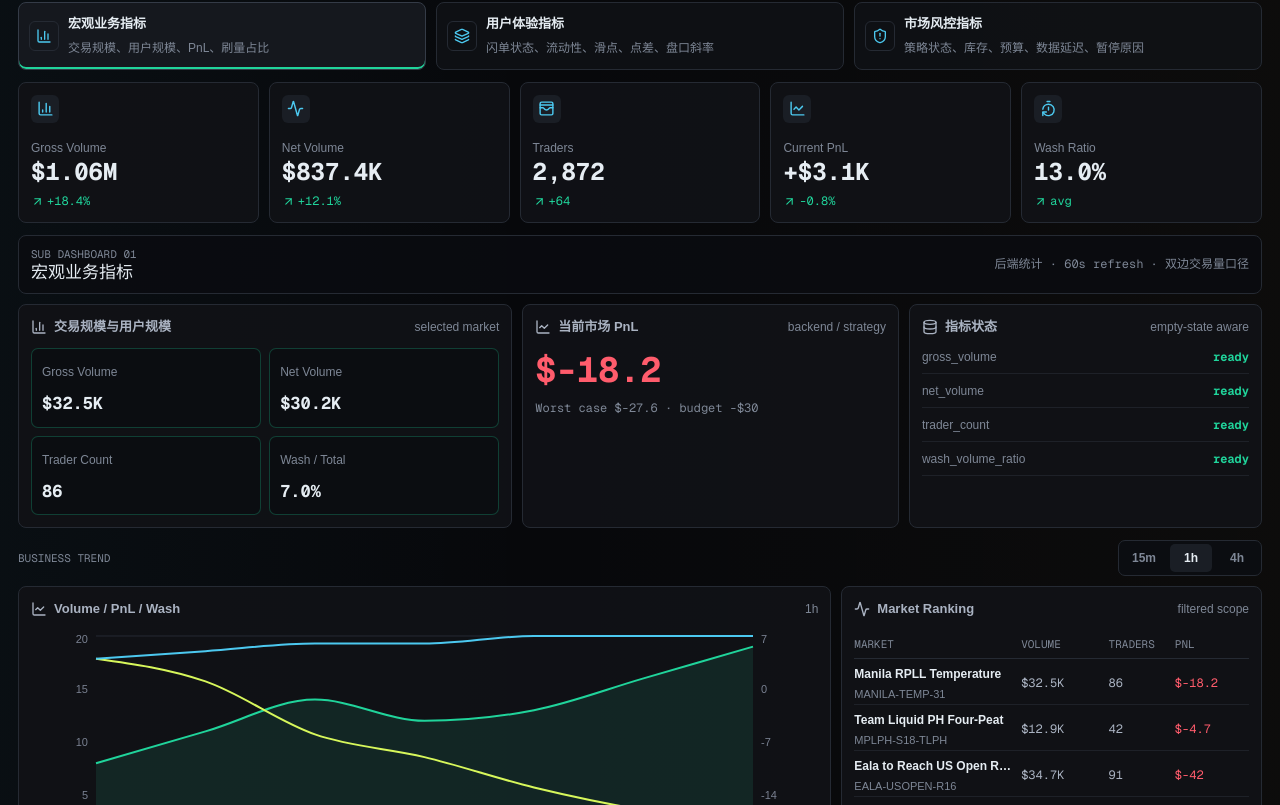
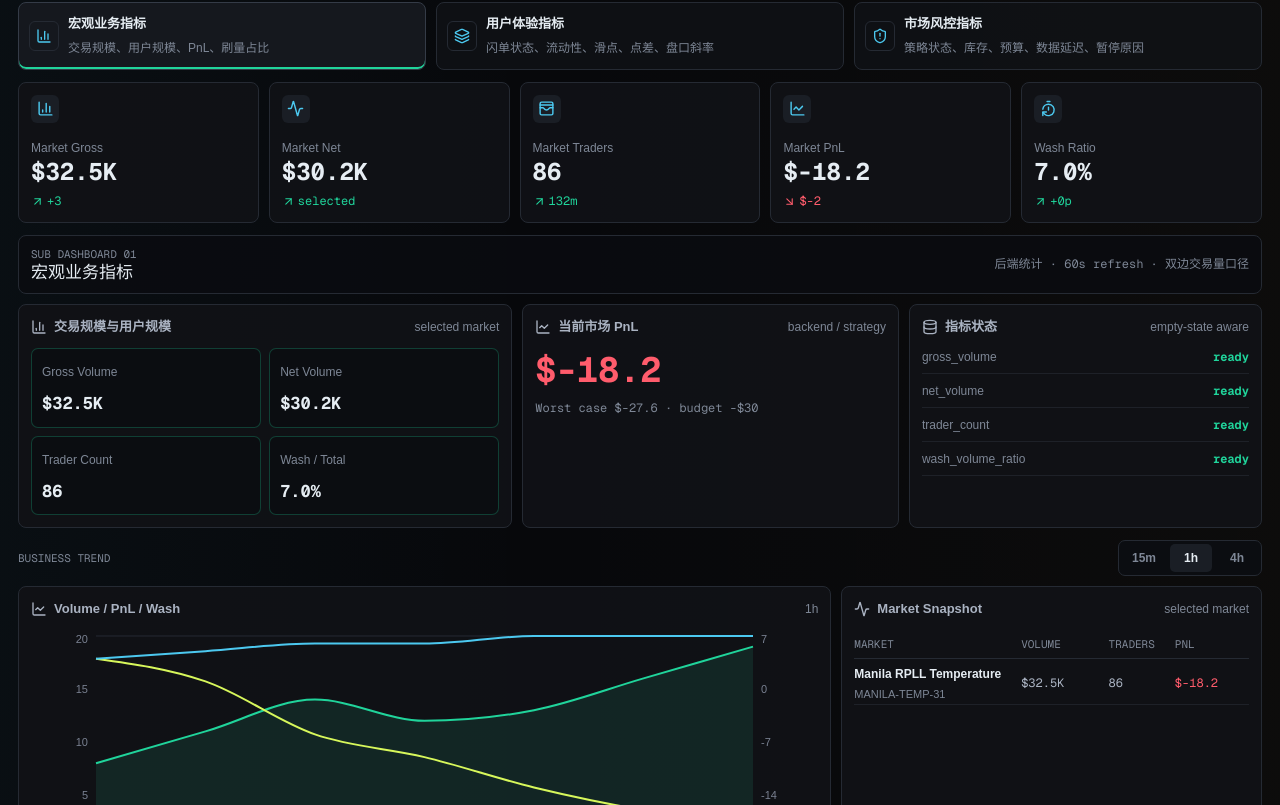
Before and after one commit to Buzzing-Club/mm-dashboard, a Next.js app: page / in a window 1280 px wide. Shown: the part 1515-2320 px from the top of the page. Built offline with nearby package versions, Linux system fonts and the light colour scheme.

Commit message:
Scope dashboard metrics to selected market

```diff
--- a/app/page.tsx
+++ b/app/page.tsx
@@ -742,50 +742,28 @@ export default function Home() {
     ? activeMarket
     : filteredMarkets[0] ?? activeMarket;
 
-  const totals = useMemo(() => {
-    const gross = markets.reduce((sum, marketItem) => sum + marketItem.grossVolume, 0);
-    const net = markets.reduce((sum, marketItem) => sum + (marketItem.netVolume ?? 0), 0);
-    const pnl = markets.reduce((sum, marketItem) => sum + marketItem.pnl, 0);
-    const alerts = markets.filter((marketItem) => statusMeta[marketItem.riskStatus].tone !== "ok").length;
-    const washKnown = markets.filter((marketItem) => marketItem.washRatio !== null);
-    const avgWash =
-      washKnown.reduce((sum, marketItem) => sum + (marketItem.washRatio ?? 0), 0) /
-      Math.max(1, washKnown.length);
-    const avgSlippage =
-      markets.reduce((sum, marketItem) => sum + (marketItem.avgSlippage ?? 0), 0) /
-      Math.max(1, markets.filter((marketItem) => marketItem.avgSlippage !== null).length);
-    const avgSpread =
-      markets.reduce((sum, marketItem) => sum + marketItem.spread, 0) / Math.max(1, markets.length);
-    const liquidity = markets.reduce((sum, marketItem) => sum + marketItem.liquidity, 0);
-    const stale = markets.filter((marketItem) => marketItem.staleSeconds > 60).length;
-    const paused = markets.filter((marketItem) => marketItem.status === "paused").length;
-    const avgRiskUsed =
-      markets.reduce(
-        (sum, marketItem) =>
-          sum + Math.min(100, (Math.abs(marketItem.worstCasePnl) / marketItem.maxLossBudget) * 100),
-        0,
-      ) / Math.max(1, markets.length);
-
-    return {
-      gross,
-      net,
-      pnl,
-      alerts,
-      avgWash,
-      avgSlippage,
-      avgSpread,
-      liquidity,
-      stale,
-      paused,
-      avgRiskUsed,
-      traders: markets.reduce((sum, marketItem) => sum + marketItem.traderCount, 0),
-    };
-  }, []);
-
   const bidMax = maxQuantity(visibleMarket.bidLevels);
   const askMax = maxQuantity(visibleMarket.askLevels);
   const inventoryUsed = Math.min(100, (Math.abs(visibleMarket.inventory) / visibleMarket.qMax) * 100);
   const lossUsed = Math.min(100, (Math.abs(visibleMarket.worstCasePnl) / visibleMarket.maxLossBudget) * 100);
+  const latestPoint = visibleMarket.series.at(-1);
+  const previousPoint = visibleMarket.series.at(-2);
+  const volumeDelta =
+    latestPoint && previousPoint
+      ? `${latestPoint.volume - previousPoint.volume >= 0 ? "+" : ""}${latestPoint.volume - previousPoint.volume}`
+      : "tick";
+  const pnlDelta =
+    latestPoint && previousPoint ? signedCurrency(latestPoint.pnl - previousPoint.pnl) : "tick";
+  const spreadDelta =
+    latestPoint && previousPoint
+      ? `${latestPoint.spread - previousPoint.spread >= 0 ? "+" : ""}${(latestPoint.spread - previousPoint.spread).toFixed(1)}c`
+      : "tick";
+  const washDelta =
+    latestPoint && previousPoint
+      ? `${latestPoint.wash - previousPoint.wash >= 0 ? "+" : ""}${latestPoint.wash - previousPoint.wash}p`
+      : "tick";
+  const selectedTone = statusMeta[visibleMarket.riskStatus].tone;
+  const selectedRiskTone = selectedTone === "ok" ? "ok" : selectedTone === "warn" ? "warn" : "bad";
   return (
     <main className="terminal-shell">
       <section className="topbar">
@@ -873,35 +851,35 @@ export default function Home() {
         <section className="kpi-grid" aria-label="Realtime dashboard metrics">
           {activeBoard === "macro" && (
             <>
-              <MetricCard icon={<BarChart3 size={17} />} label="Gross Volume" value={currency(totals.gross)} delta="+18.4%" tone="ok" />
-              <MetricCard icon={<Activity size={17} />} label="Net Volume" value={currency(totals.net)} delta="+12.1%" tone="ok" />
-              <MetricCard icon={<WalletCards size={17} />} label="Traders" value={totals.traders.toLocaleString()} delta="+64" tone="ok" />
-              <MetricCard icon={<LineChart size={17} />} label="Current PnL" value={signedCurrency(totals.pnl)} delta="-0.8%" tone={totals.pnl >= 0 ? "ok" : "bad"} />
-              <MetricCard icon={<TimerReset size={17} />} label="Wash Ratio" value={pct(totals.avgWash)} delta="avg" tone={totals.avgWash < 0.2 ? "ok" : "warn"} />
+              <MetricCard icon={<BarChart3 size={17} />} label="Market Gross" value={currency(visibleMarket.grossVolume)} delta={volumeDelta} tone="ok" />
+              <MetricCard icon={<Activity size={17} />} label="Market Net" value={visibleMarket.netVolume === null ? "unknown" : currency(visibleMarket.netVolume)} delta="selected" tone={visibleMarket.netVolume === null ? "warn" : "ok"} />
+              <MetricCard icon={<WalletCards size={17} />} label="Market Traders" value={visibleMarket.traderCount.toLocaleString()} delta={`${visibleMarket.endInMinutes}m`} tone="ok" />
+              <MetricCard icon={<LineChart size={17} />} label="Market PnL" value={signedCurrency(visibleMarket.pnl)} delta={pnlDelta} tone={visibleMarket.pnl >= 0 ? "ok" : "bad"} />
+              <MetricCard icon={<TimerReset size={17} />} label="Wash Ratio" value={pct(visibleMarket.washRatio)} delta={washDelta} tone={(visibleMarket.washRatio ?? 1) < 0.2 ? "ok" : "warn"} />
             </>
           )}
           {activeBoard === "experience" && (
             <>
-              <MetricCard icon={<Layers3 size={17} />} label="Liquidity" value={`${totals.liquidity.toLocaleString()} sh`} delta="+7.2%" tone="ok" />
-              <MetricCard icon={<TimerReset size={17} />} label="Avg Slippage" value={`${totals.avgSlippage.toFixed(1)}%`} delta="-0.4%" tone={totals.avgSlippage < 4 ? "ok" : "bad"} />
-              <MetricCard icon={<Activity size={17} />} label="Avg Spread" value={`${(totals.avgSpread * 100).toFixed(1)}c`} delta="+0.7c" tone={totals.avgSpread < 0.06 ? "ok" : "warn"} />
-              <MetricCard icon={<Gauge size={17} />} label="Ask K / Bid K" value={`${visibleMarket.askSlope?.toFixed(0) ?? "--"} / ${visibleMarket.bidSlope?.toFixed(0) ?? "--"}`} delta="selected" tone={visibleMarket.askSlope && visibleMarket.bidSlope ? "ok" : "bad"} />
+              <MetricCard icon={<Layers3 size={17} />} label="Market Liquidity" value={`${visibleMarket.liquidity.toLocaleString()} sh`} delta={visibleMarket.bidLevels.length ? "2-sided" : "empty"} tone={visibleMarket.liquidity > 0 ? "ok" : "bad"} />
+              <MetricCard icon={<TimerReset size={17} />} label="Trade Slippage" value={visibleMarket.avgSlippage === null ? "no_trade" : `${visibleMarket.avgSlippage.toFixed(1)}%`} delta="market" tone={(visibleMarket.avgSlippage ?? 99) < 4 ? "ok" : "bad"} />
+              <MetricCard icon={<Activity size={17} />} label="Spread Now" value={visibleMarket.spread ? `${(visibleMarket.spread * 100).toFixed(1)}c` : "missing"} delta={spreadDelta} tone={visibleMarket.spread && visibleMarket.spread < 0.06 ? "ok" : "warn"} />
+              <MetricCard icon={<Gauge size={17} />} label="Ask K / Bid K" value={`${visibleMarket.askSlope?.toFixed(0) ?? "--"} / ${visibleMarket.bidSlope?.toFixed(0) ?? "--"}`} delta="market" tone={visibleMarket.askSlope && visibleMarket.bidSlope ? "ok" : "bad"} />
               <MetricCard icon={<Database size={17} />} label="Book Health" value={visibleMarket.bidLevels.length ? "2-sided" : "missing"} delta={`${visibleMarket.staleSeconds}s`} tone={visibleMarket.bidLevels.length ? "ok" : "bad"} />
             </>
           )}
           {activeBoard === "risk" && (
             <>
-              <MetricCard icon={<ShieldAlert size={17} />} label="Risk Alerts" value={String(totals.alerts)} delta={`${totals.stale} stale`} tone="bad" />
-              <MetricCard icon={<Pause size={17} />} label="Paused" value={String(totals.paused)} delta="markets" tone={totals.paused ? "bad" : "ok"} />
-              <MetricCard icon={<Gauge size={17} />} label="Avg Budget Used" value={`${totals.avgRiskUsed.toFixed(0)}%`} delta="worst pnl" tone={totals.avgRiskUsed > 80 ? "bad" : "warn"} />
-              <MetricCard icon={<Activity size={17} />} label="Selected q" value={`${visibleMarket.inventory} / ${visibleMarket.qMax}`} delta={statusMeta[visibleMarket.quoteMode].short} tone={Math.abs(visibleMarket.inventory) >= 64 ? "bad" : "warn"} />
+              <MetricCard icon={<ShieldAlert size={17} />} label="Risk Status" value={statusMeta[visibleMarket.riskStatus].short} delta="market" tone={selectedRiskTone} />
+              <MetricCard icon={<Pause size={17} />} label="Quote Mode" value={statusMeta[visibleMarket.quoteMode].short} delta={visibleMarket.status} tone={selectedRiskTone} />
+              <MetricCard icon={<Gauge size={17} />} label="Budget Used" value={`${lossUsed.toFixed(0)}%`} delta="worst pnl" tone={lossUsed > 85 ? "bad" : "warn"} />
+              <MetricCard icon={<Activity size={17} />} label="Inventory q" value={`${visibleMarket.inventory} / ${visibleMarket.qMax}`} delta={statusMeta[visibleMarket.quoteMode].short} tone={Math.abs(visibleMarket.inventory) >= 64 ? "bad" : "warn"} />
               <MetricCard icon={<Database size={17} />} label="Runtime Delay" value={`${visibleMarket.staleSeconds}s`} delta="strategy" tone={visibleMarket.staleSeconds > 60 ? "bad" : "ok"} />
             </>
           )}
         </section>
 
         {activeBoard === "macro" && (
-          <MacroBoard visibleMarket={visibleMarket} markets={filteredMarkets} timeframe={timeframe} setTimeframe={setTimeframe} />
+          <MacroBoard visibleMarket={visibleMarket} timeframe={timeframe} setTimeframe={setTimeframe} />
         )}
 
         {activeBoard === "experience" && (
@@ -917,7 +895,6 @@ export default function Home() {
         {activeBoard === "risk" && (
           <RiskBoard
             visibleMarket={visibleMarket}
-            markets={filteredMarkets}
             inventoryUsed={inventoryUsed}
             lossUsed={lossUsed}
           />
@@ -1014,12 +991,10 @@ function MarketOverview({
 
 function MacroBoard({
   visibleMarket,
-  markets,
   timeframe,
   setTimeframe,
 }: {
   visibleMarket: Market;
-  markets: Market[];
   timeframe: string;
   setTimeframe: (value: string) => void;
 }) {
@@ -1096,10 +1071,10 @@ function MacroBoard({
 
         <div className="panel table-panel">
           <div className="panel-title">
-            <span><Activity size={16} /> Market Ranking</span>
-            <small>filtered scope</small>
+            <span><Activity size={16} /> Market Snapshot</span>
+            <small>selected market</small>
           </div>
-          <MarketMetricTable markets={markets} mode="macro" />
+          <MarketMetricTable markets={[visibleMarket]} mode="macro" />
         </div>
       </div>
     </>
@@ -1238,12 +1213,10 @@ function ExperienceBoard({
 
 function RiskBoard({
   visibleMarket,
-  markets,
   inventoryUsed,
   lossUsed,
 }: {
   visibleMarket: Market;
-  markets: Market[];
   inventoryUsed: number;
   lossUsed: number;
 }) {
@@ -1308,10 +1281,10 @@ function RiskBoard({
       <div className="bottom-grid">
         <div className="panel table-panel">
           <div className="panel-title">
-            <span><ShieldAlert size={16} /> Risk Queue</span>
-            <small>filtered scope</small>
+            <span><ShieldAlert size={16} /> Risk Snapshot</span>
+            <small>selected market</small>
           </div>
-          <MarketMetricTable markets={markets} mode="risk" />
+          <MarketMetricTable markets={[visibleMarket]} mode="risk" />
         </div>
 
         <div className="panel event-panel">
```
Also changed, not shown: 1 other file (tests, documents, lock files or other folders).
